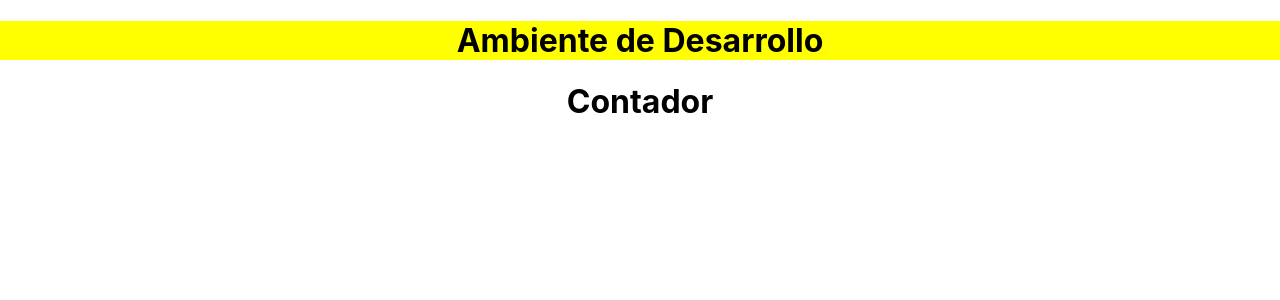
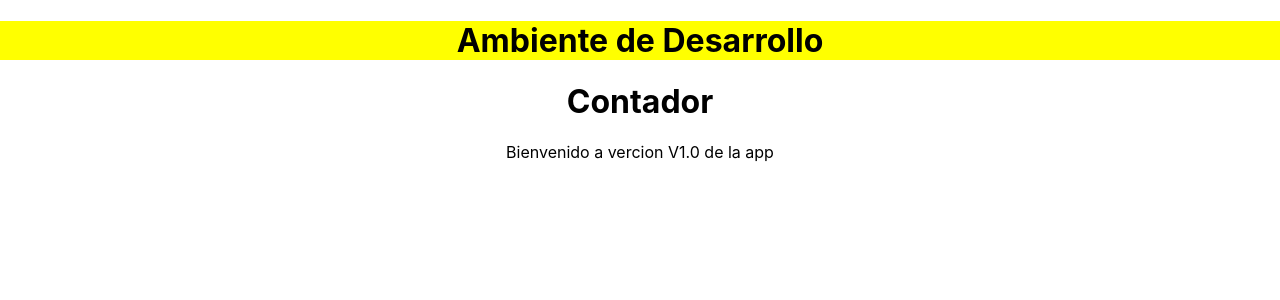
Before and after one commit to jovanesDev/tsx-62321, a React (Create React App) app: page / in a window 1280 px wide. Shown: the top 300 px of the page. Built offline with nearby package versions, Linux system fonts and the light colour scheme.

Commit message:
agregar el texto de la vercion

```diff
--- a/src/App.tsx
+++ b/src/App.tsx
@@ -29,6 +29,9 @@ function App() {
     <div className="App">
       <h1 style={{background:'yellow'}}>Ambiente de Desarrollo</h1>
       <Counter jugadoresDeFutbol={jugadoresDeFutbol} sumar={sumar} saludar={saludar} />
+
+      <p>Bienvenido a vercion V1.0 de la app</p>
+
     </div>
   );
 }
```
